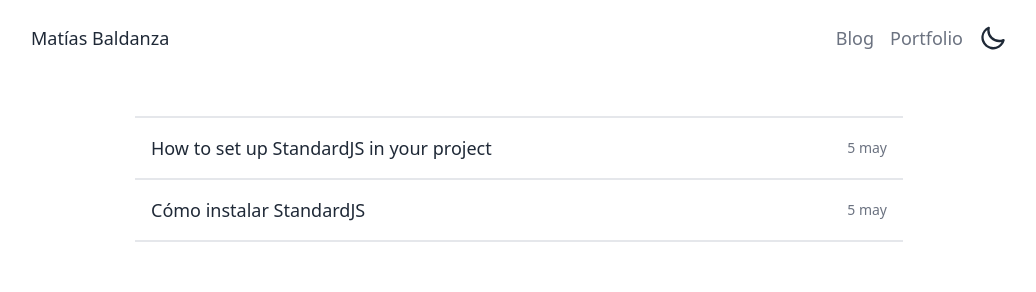
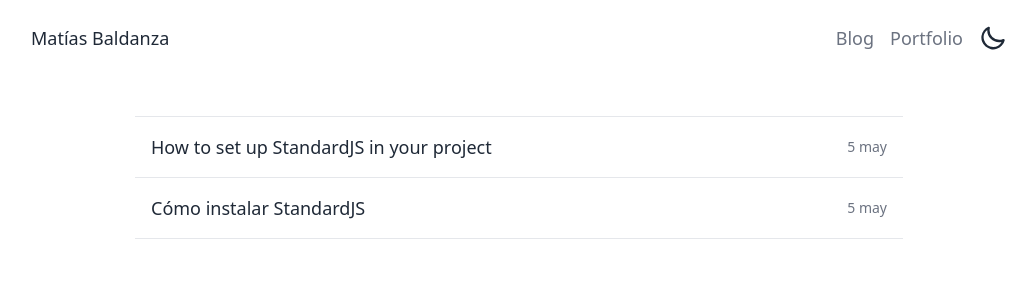
Before and after one commit to matiasbaldanza/matiasbaldanza_dev, a Next.js app: page / in a window 1280 px wide. Shown: the top 292 px of the page, without its empty margins (121-1157 px from the left). Built offline with nearby package versions, Linux system fonts and the light colour scheme.

Commit message:
style: PaginatedArticleList: thinner borders

```diff
--- a/src/components/PaginatedArticleList/PaginatedArticleList.js
+++ b/src/components/PaginatedArticleList/PaginatedArticleList.js
@@ -15,7 +15,7 @@ function PaginatedArticleList ({ items, itemsPerPage }) {
 
   return (
     <>
-      <ul className='flex flex-col divide-y-2 border-y-2 selection:divide-gray-200'>
+      <ul className='flex flex-col divide-y-[1px] border-y-[1px] selection:divide-gray-200'>
         {itemsCurrentPage.map(({ slug, title, tags, publishedAt }) => {
           return (
             <Link
```
